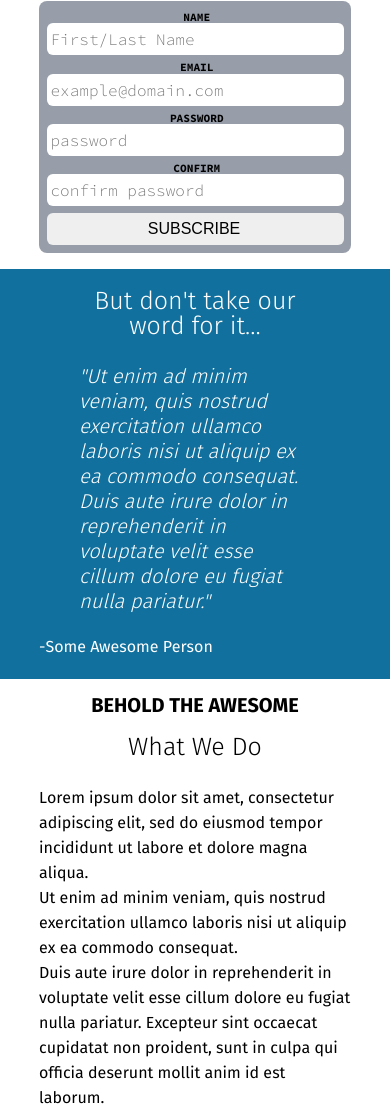
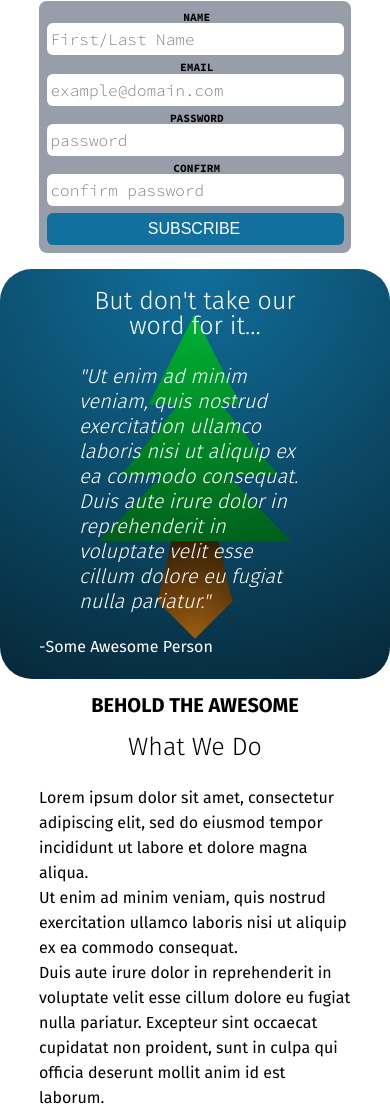
Before and after one commit to greydays/css-architecture, a plain HTML site: page index.html in a window 390 px wide. Shown: the part 553-1666 px from the top of the page. Drawn offline with Linux system fonts and the light colour scheme; files whose address does not match are found by name; a web font is replaced by a local one.

Commit message:
background images added to responsive site

```diff
--- a/css/layouts.css
+++ b/css/layouts.css
@@ -11,9 +11,10 @@
   justify-content: center;
   align-content: flex-start;
   align-items: flex-start;
-}
-.half_wide {
-  min-width: 19.5em;
+  -webkit-flex-flow: row wrap;
+  display: -webkit-flex;
+  -webkit-flex-direction: row;
+  -webkit-justify-content: center;
 }
 .full_wide {
   width: 80%;
--- a/css/modules.css
+++ b/css/modules.css
@@ -7,16 +7,32 @@
 }
 /*main*/
 .endorsement {
-  background-color: #11709D;
   color: white;
 }
 .endorsement_quote {
   font-style: italic;
   font-size: 1.25em;
 }
+.treeback_background {
+  background-image: url("../images/treeback.svg");
+  -webkit-background-size: cover;
+     -moz-background-size: cover;
+       -o-background-size: cover;
+          background-size: cover;
+  background-position: center;
+  background-repeat: no-repeat;
+}
+.tree_back {
+  background-image: url("../images/tree.svg");
+  -webkit-background-size: 100% 100%;
+     -moz-background-size: 100% 100%;
+       -o-background-size: 100% 100%;
+          background-size: 100% 100%;
+  background-repeat: no-repeat;
+}
 /*order form*/
 .subscribe_form {
-  border-radius: 8px;
+  border-radius: .5em;
   text-align: center;
   max-width: 25em;
   min-width: 19em;
@@ -26,7 +42,7 @@
   margin: 1em auto 1em auto;
 }
 .subscribe_fieldset {
-  border-radius: 8px;
+  border-radius: .5em;
   padding: .375em;
   background-color: #979EAA;
 }
@@ -34,7 +50,7 @@
   height: 2em;
   width: 99%;
   font-size: 1em;
-  border-radius: 6px;
+  border-radius: .375em;
   border: none;
   margin-bottom: .125em;
   padding-left: .25em;
@@ -49,6 +65,8 @@
   margin-top: .3125em;
   text-align: center;
   text-transform: uppercase;
+  background-color: #11709D;
+  color: white;
 }
 /*footer*/
 .home_footer {
--- a/css/states.css
+++ b/css/states.css
@@ -1,17 +1,10 @@
 a:hover {
   font-style: italic;
 }
+.subscribe_button:hover {
+  background-color: #00B233;
+}
 @media (max-width: 500px)  {
-  .boundary{
-    margin-right: 0;
-    margin-left: 0;
-  }
-  article, form, h1, h2, form {
-    display: block;
-    width: 80%;
-    margin-right: auto;
-    margin-left: auto;
-  }
   .home_header {
     height: 3em;
   }
@@ -36,6 +29,21 @@ a:hover {
   h1 {
     font-size: 1.25em;
   }
+  .endorsement {
+    border-radius: 2em;
+  }
+}
+@media (max-width: 600px) {
+  .boundary{
+    margin-right: 0;
+    margin-left: 0;
+  }
+  article, form, h1, h2, form {
+    display: block;
+    width: 80%;
+    margin-right: auto;
+    margin-left: auto;
+  }
 }
 @media (min-width: 501px)  {
   .home_header {
@@ -51,12 +59,8 @@ a:hover {
     margin: 0 0 0 6.5em;
     padding-top: .5em;
   }
-  .container {
-  -webkit-flex-wrap: wrap;
-  display: -webkit-flex;
-  -webkit-flex-direction: row;
-  -webkit-justify-content: center;
-  }
+}
+@media (min-width: 601px) {
   .half_wide {
     float: left;
     width: 42%;
--- a/index.html
+++ b/index.html
@@ -61,8 +61,9 @@
           </fieldset>
         </form>
       </section>
-      <section class="endorsement container">
-        <article class="boundary full_wide endorsement_article">
+      <section class="endorsement container treeback_background">
+        <article class="boundary full_wide tree_back
+         endorsement_article">
           <h2>But don't take our word for it...</h2>
           <blockquote class="endorsement_quote">"Ut enim ad minim veniam, quis nostrud exercitation ullamco laboris nisi ut aliquip ex ea commodo consequat. Duis aute irure dolor in reprehenderit in voluptate velit esse cillum dolore eu fugiat nulla pariatur."</blockquote>
           <p>-Some Awesome Person</p>
```
Also changed, not shown: images/tree.svg (added), images/treeback.svg (added).
